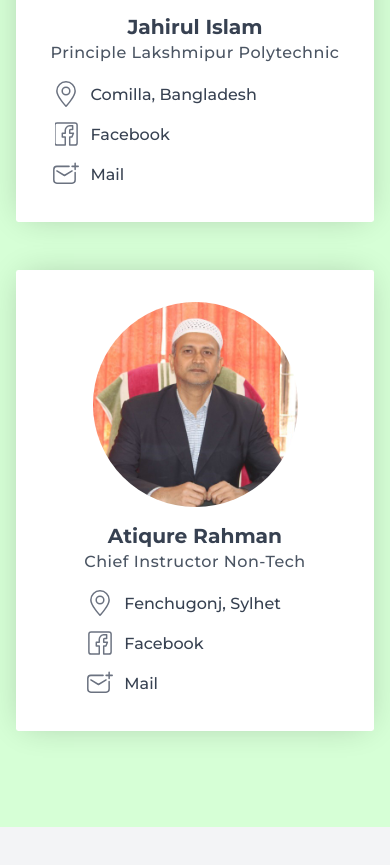
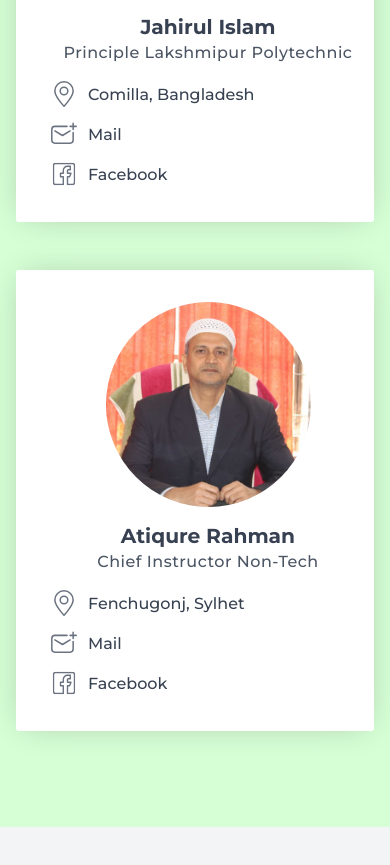
Before and after one commit to al-imam/lpi, a React (Vite) app: page / in a window 390 px wide. Shown: the part 1196-2061 px from the top of the page. Built offline with nearby package versions, Linux system fonts and the light colour scheme.

Commit message:
reorder icons

```diff
--- a/src/components/Principal/Principal.jsx
+++ b/src/components/Principal/Principal.jsx
@@ -30,11 +30,11 @@ function Principal() {
                   <address className={classes.location}>
                     <Location /> {head.location}
                   </address>
+                  <a href="mailto:">
+                    <Email /> Mail
+                  </a>
                   <a href="https://www.facebook.com/profile.php?id=100023528615846">
                     <FacebookOutlineIcon /> Facebook
-                  </a>
-                  <a href="mailto:">
-                    <Email /> Mail
                   </a>
                 </div>
               </div>
@@ -52,11 +52,11 @@ function Principal() {
                   <address className={classes.location}>
                     <Location /> {atik.location}
                   </address>
+                  <a href="mailto:">
+                    <Email /> Mail
+                  </a>
                   <a href="https://www.facebook.com/profile.php?id=100007141004066">
                     <FacebookOutlineIcon /> Facebook
-                  </a>
-                  <a href="mailto:">
-                    <Email /> Mail
                   </a>
                 </div>
               </div>
--- a/src/components/Principal/principal.module.css
+++ b/src/components/Principal/principal.module.css
@@ -144,8 +144,8 @@
   gap: 0.5rem;
 }
 
-.social :nth-child(2) svg {
-  padding: 0.26rem;
+.social :last-child svg {
+  transform: scale(0.7);
 }
 
 .social > * {
@@ -160,7 +160,13 @@
 @media only screen and (max-width: 45rem) {
   .cardContainer {
     flex-direction: column;
+    width: 20rem;
     gap: 1rem;
+    margin-inline: auto;
+  }
+
+  .info {
+    width: 100%;
   }
 
   .heading {
```
